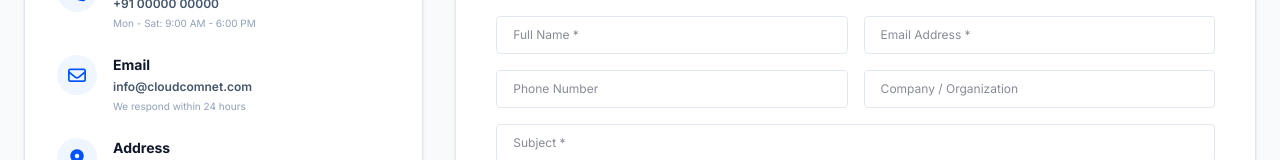
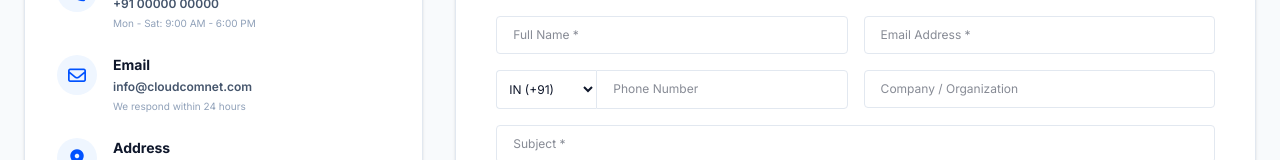
Before and after one commit to arindammohanty/ccn-web-ari, a Next.js app: page /contact in a window 1280 px wide. Shown: the part 635-795 px from the top of the page. Built offline with nearby package versions, Linux system fonts and the light colour scheme.

Commit message:
Add files via upload

```diff
--- a/app/contact/page.tsx
+++ b/app/contact/page.tsx
@@ -4,24 +4,56 @@ import React, { useState, useEffect, Suspense } from 'react';
 import Link from 'next/link';
 import { useSearchParams } from 'next/navigation';
 
+// Comprehensive list of global country codes
+const COUNTRY_CODES = [
+    { code: '+91', country: 'IN' }, { code: '+1', country: 'US/CA' }, { code: '+44', country: 'UK' },
+    { code: '+61', country: 'AU' }, { code: '+81', country: 'JP' }, { code: '+49', country: 'DE' },
+    { code: '+33', country: 'FR' }, { code: '+39', country: 'IT' }, { code: '+86', country: 'CN' },
+    { code: '+7', country: 'RU/KZ' }, { code: '+55', country: 'BR' }, { code: '+52', country: 'MX' },
+    { code: '+34', country: 'ES' }, { code: '+31', country: 'NL' }, { code: '+46', country: 'SE' },
+    { code: '+41', country: 'CH' }, { code: '+65', country: 'SG' }, { code: '+60', country: 'MY' },
+    { code: '+62', country: 'ID' }, { code: '+63', country: 'PH' }, { code: '+64', country: 'NZ' },
+    { code: '+82', country: 'KR' }, { code: '+27', country: 'ZA' }, { code: '+971', country: 'AE' },
+    { code: '+966', country: 'SA' }, { code: '+92', country: 'PK' }, { code: '+880', country: 'BD' },
+    { code: '+94', country: 'LK' }, { code: '+977', country: 'NP' }, { code: '+93', country: 'AF' },
+    { code: '+20', country: 'EG' }, { code: '+234', country: 'NG' }, { code: '+254', country: 'KE' },
+    { code: '+54', country: 'AR' }, { code: '+56', country: 'CL' }, { code: '+57', country: 'CO' },
+    { code: '+51', country: 'PE' }, { code: '+58', country: 'VE' }, { code: '+32', country: 'BE' },
+    { code: '+43', country: 'AT' }, { code: '+45', country: 'DK' }, { code: '+47', country: 'NO' },
+    { code: '+48', country: 'PL' }, { code: '+351', country: 'PT' }, { code: '+353', country: 'IE' },
+    { code: '+358', country: 'FI' }, { code: '+380', country: 'UA' }, { code: '+420', country: 'CZ' },
+    { code: '+36', country: 'HU' }, { code: '+40', country: 'RO' }, { code: '+30', country: 'GR' },
+    { code: '+90', country: 'TR' }, { code: '+98', country: 'IR' }, { code: '+964', country: 'IQ' },
+    { code: '+972', country: 'IL' }, { code: '+965', country: 'KW' }, { code: '+974', country: 'QA' },
+    // Add more as needed, but this covers the vast majority of international traffic
+];
+
 function ContactFormContent() {
     const searchParams = useSearchParams();
     const interestParam = searchParams.get('interest');
 
+    // Added countryCode to state, defaulting to +91
     const [formData, setFormData] = useState({
-        name: '', email: '', phone: '', company: '', subject: '', message: ''
+        name: '', email: '', countryCode: '+91', phone: '', company: '', subject: '', message: ''
     });
 
-    // Auto-fill subject line based on the incoming route tracking parameter
     useEffect(() => {
         if (interestParam) {
             setFormData(prev => ({ ...prev, subject: `Inquiry: ${interestParam}` }));
         }
     }, [interestParam]);
 
-    const handleInputChange = (e: React.ChangeEvent<HTMLInputElement | HTMLTextAreaElement>) => {
+    const handleInputChange = (e: React.ChangeEvent<HTMLInputElement | HTMLTextAreaElement | HTMLSelectElement>) => {
         const { name, value } = e.target;
         setFormData(prev => ({ ...prev, [name]: value }));
+    };
+
+    // Specialized handler to enforce strict 10-digit numerical entry for the phone number
+    const handlePhoneChange = (e: React.ChangeEvent<HTMLInputElement>) => {
+        const numericValue = e.target.value.replace(/\D/g, ''); // Strip all non-numeric characters
+        if (numericValue.length <= 10) {
+            setFormData(prev => ({ ...prev, phone: numericValue }));
+        }
     };
 
     const handleFormSubmit = (e: React.FormEvent) => {
@@ -29,7 +61,9 @@ function ContactFormContent() {
 
         const trackedSection = interestParam ? interestParam : 'General Inquiry (Direct Visit)';
 
-        // Construct the detailed popup message
+        // Format the phone number properly if it was provided
+        const formattedPhone = formData.phone ? `${formData.countryCode} ${formData.phone}` : 'Not Provided';
+
         const popupMessage = `
 --- COMMUNICATION DISPATCH RECORD ---
 Target Section: ${trackedSection}
@@ -37,7 +71,7 @@ Target Section: ${trackedSection}
 User Details:
 Name: ${formData.name}
 Email: ${formData.email}
-Phone: ${formData.phone || 'Not Provided'}
+Phone: ${formattedPhone}
 Company: ${formData.company || 'Not Provided'}
 
 Message Contents:
@@ -49,8 +83,8 @@ Message: ${formData.message}
 
         alert(popupMessage);
 
-        // Reset form
-        setFormData({ name: '', email: '', phone: '', company: '', subject: '', message: '' });
+        // Reset form, keeping the default +91 country code intact
+        setFormData({ name: '', email: '', countryCode: '+91', phone: '', company: '', subject: '', message: '' });
     };
 
     return (
@@ -62,9 +96,35 @@ Message: ${formData.message}
                 <div>
                     <input type="email" name="email" value={formData.email} onChange={handleInputChange} placeholder="Email Address *" required className="w-full px-4 py-2.5 rounded border border-slate-200 text-xs outline-none focus:border-primary text-slate-900" />
                 </div>
-                <div>
-                    <input type="tel" name="phone" value={formData.phone} onChange={handleInputChange} placeholder="Phone Number" className="w-full px-4 py-2.5 rounded border border-slate-200 text-xs outline-none focus:border-primary text-slate-900" />
+
+                {/* Updated Phone Field with Country Code Selector */}
+                <div className="flex">
+                    <select
+                        name="countryCode"
+                        value={formData.countryCode}
+                        onChange={handleInputChange}
+                        className="px-2 py-2.5 rounded-l border border-r-0 border-slate-200 text-xs outline-none focus:border-primary text-slate-900 bg-white"
+                    >
+                        {COUNTRY_CODES.map((item) => (
+                            <option key={item.code} value={item.code}>
+                                {item.country} ({item.code})
+                            </option>
+                        ))}
+                    </select>
+                    <input
+                        type="tel"
+                        name="phone"
+                        value={formData.phone}
+                        onChange={handlePhoneChange}
+                        placeholder="Phone Number"
+                        pattern="\d{10}"
+                        minLength={10}
+                        maxLength={10}
+                        title="Please enter exactly 10 digits"
+                        className="w-full px-4 py-2.5 rounded-r border border-slate-200 text-xs outline-none focus:border-primary text-slate-900"
+                    />
                 </div>
+
                 <div>
                     <input type="text" name="company" value={formData.company} onChange={handleInputChange} placeholder="Company / Organization" className="w-full px-4 py-2.5 rounded border border-slate-200 text-xs outline-none focus:border-primary text-slate-900" />
                 </div>
```
